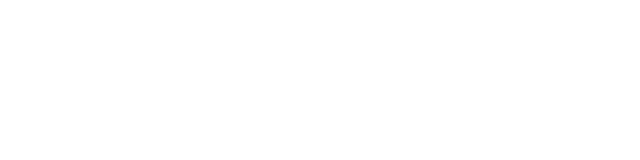
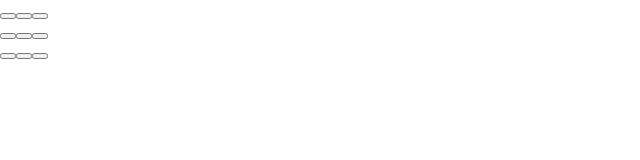
Before and after one commit to cxrvus/guessing-game, a React (Create React App) app: page / in a window 1280 px wide. Shown: the top 160 px of the page, without its empty margins (0-640 px from the left). Built offline with nearby package versions, Linux system fonts and the light colour scheme.

Commit message:
misc. progress

```diff
--- a/src/App.js
+++ b/src/App.js
@@ -1,12 +1,55 @@
-import logo from './logo.svg';
+import React from 'react';
 import './App.css';
 
 function App() {
-
+	return (
+		<NumberPad value='0'/>
+	)
 }
 
-function NumberKey() {
+class NumberPad extends React.Component {
+	handleClick(i) {
 
+	}
+
+	renderNumberKey(i) {
+		return (
+			<NumberKey>
+				value = {i}
+				onClick = {() => this.handleClick(i)}
+			</NumberKey>
+		)
+	}
+
+	render() {
+    return (
+      <div>
+        <div className="number-pad-row">
+          {this.renderNumberKey(0)}
+          {this.renderNumberKey(1)}
+          {this.renderNumberKey(2)}
+        </div>
+        <div className="number-pad-row">
+          {this.renderNumberKey(3)}
+          {this.renderNumberKey(4)}
+          {this.renderNumberKey(5)}
+        </div>
+        <div className="number-pad-row">
+          {this.renderNumberKey(6)}
+          {this.renderNumberKey(7)}
+          {this.renderNumberKey(8)}
+        </div>
+      </div>
+    );
+	}
+}
+
+function NumberKey(props) {
+	return (
+		<button className='number-key'>
+			{props.value}
+		</button>
+	)
 }
 
 export default App;
--- /dev/null
+++ b/src/game.css
@@ -0,0 +1,50 @@
+body {
+  font: 14px "Century Gothic", Futura, sans-serif;
+  margin: 20px;
+}
+
+ol, ul {
+  padding-left: 30px;
+}
+
+.number-pad-row:after {
+  clear: both;
+  content: "";
+  display: table;
+}
+
+.status {
+  margin-bottom: 10px;
+}
+
+number-key {
+  background: #fff;
+  border: 1px solid #999;
+  float: left;
+  font-size: 24px;
+  font-weight: bold;
+  line-height: 34px;
+  height: 34px;
+  margin-right: -1px;
+  margin-top: -1px;
+  padding: 0;
+  text-align: center;
+  width: 34px;
+}
+
+number-key:focus {
+  outline: none;
+}
+
+.kbd-navigation number-key:focus {
+  background: #ddd;
+}
+
+.game {
+  display: flex;
+  flex-direction: row;
+}
+
+.game-info {
+  margin-left: 20px;
+}
```
